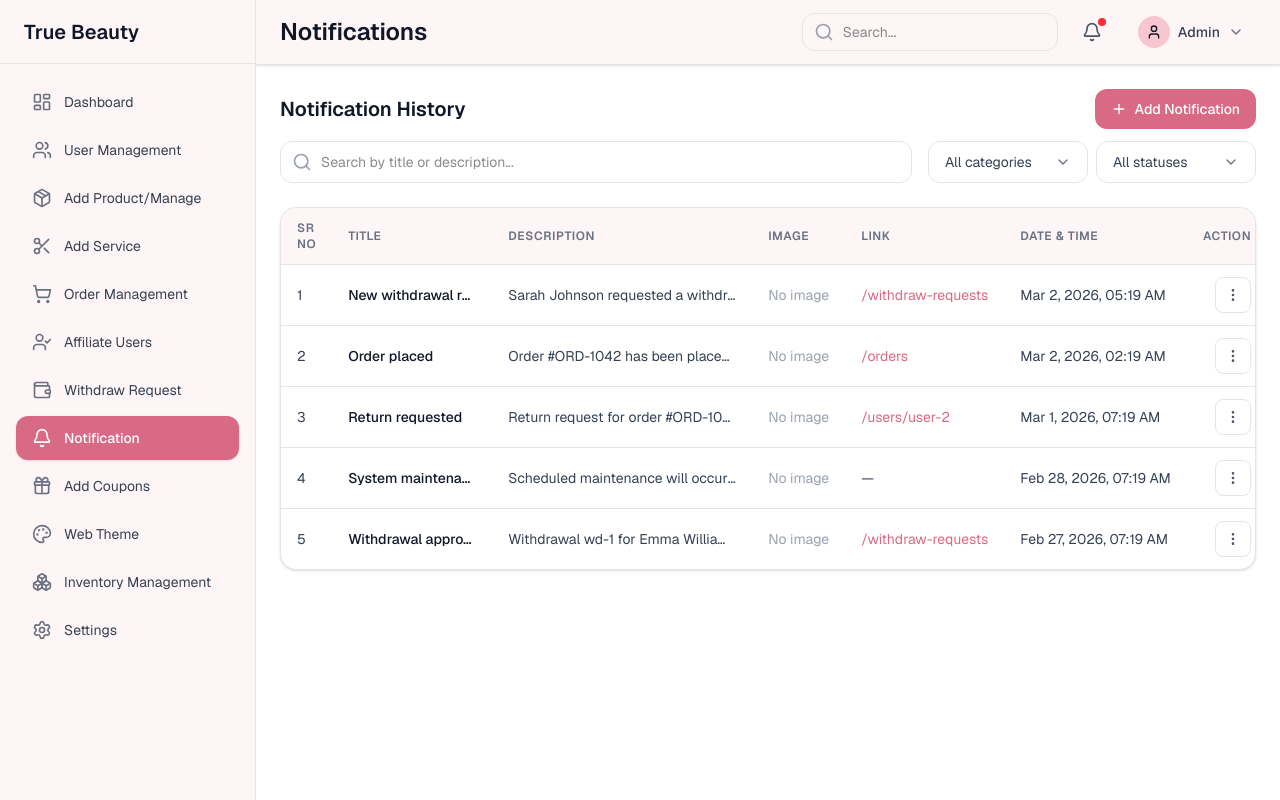
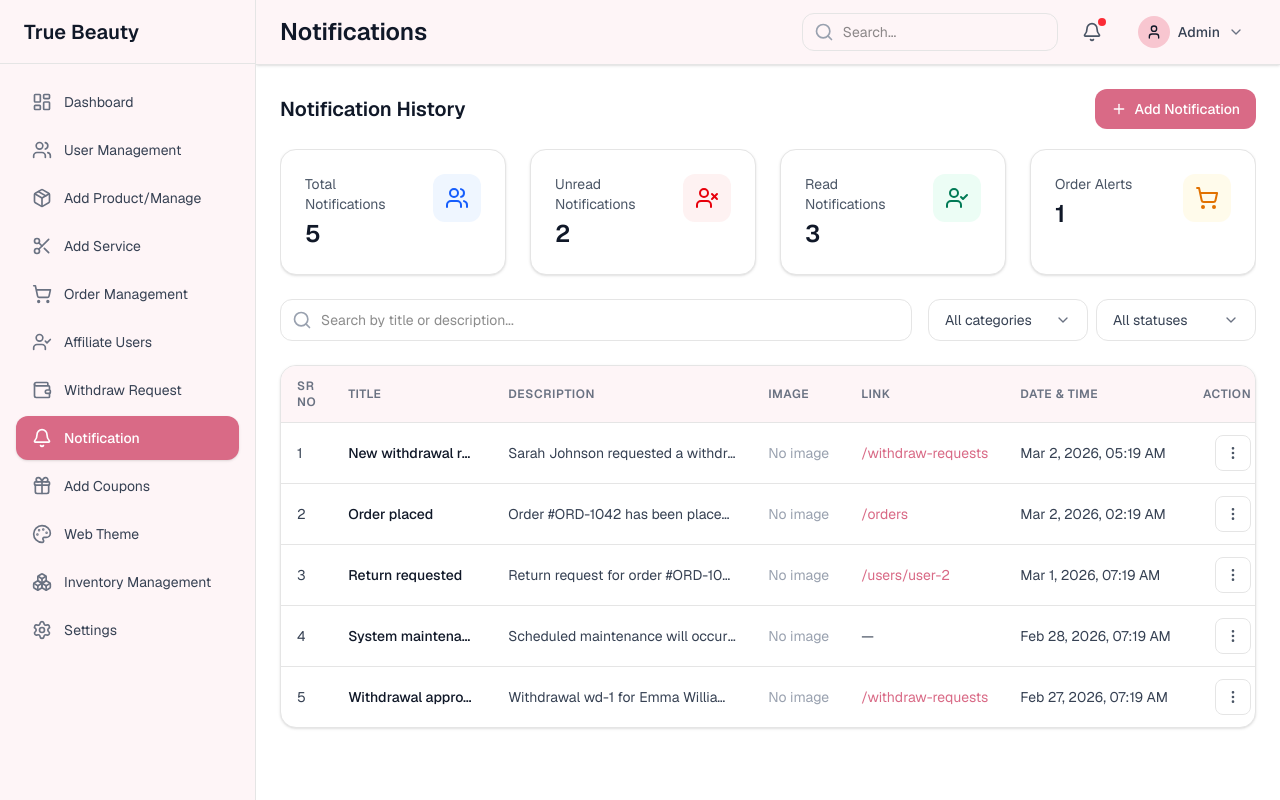
Before and after one commit to ZoyaAnsari19/true-beauty-admin-panel, a Next.js app: page /notifications in a window 1280 px wide. Built offline with nearby package versions, Linux system fonts and the light colour scheme.

Commit message:
Enhance NotificationsPage: Introduce KPI cards for total, unread, and read notifications, and refactor action buttons for improved user interaction and layout consistency.

```diff
--- a/app/notifications/page.tsx
+++ b/app/notifications/page.tsx
@@ -25,6 +25,7 @@ import {
 import { Drawer } from "@/components/ui/Drawer";
 import { Filters, type FilterOption } from "@/components/ui/filters";
 import DeletePopup from "@/components/ui/deletePopup";
+import { KpiCard } from "@/components/ui/kpiCard";
 import { useNotifications } from "@/lib/notifications-context";
 import type {
   Notification,
@@ -223,6 +224,66 @@ function NotificationDetailDrawer({
   const sectionPadding = "px-5 py-5 sm:px-6 sm:py-6";
   const cardBg = "rounded-xl bg-gray-50/80 border border-gray-100";
 
+  const renderPrimaryActionButton = () => {
+    if (isOrder) {
+      return (
+        <button
+          type="button"
+          onClick={() => {
+            onClose();
+            const path =
+              payload?.order?.userId
+                ? `/users/${payload.order.userId}`
+                : (notification.redirectLink || "/orders");
+            onNavigate(path);
+          }}
+          className="w-full sm:w-auto sm:ml-auto inline-flex items-center justify-center gap-2 px-4 py-2.5 rounded-xl text-sm font-medium text-white bg-[#D96A86] hover:bg-[#C85A76] transition-colors"
+        >
+          <Eye className="w-4 h-4" />
+          View Order
+        </button>
+      );
+    }
+
+    if (isReturn) {
+      return (
+        <button
+          type="button"
+          onClick={() => {
+            onClose();
+            const path =
+              payload?.return?.userId
+                ? `/users/${payload.return.userId}`
+                : (notification.redirectLink || "/users");
+            onNavigate(path);
+          }}
+          className="w-full sm:w-auto sm:ml-auto inline-flex items-center justify-center gap-2 px-4 py-2.5 rounded-xl text-sm font-medium text-white bg-[#D96A86] hover:bg-[#C85A76] transition-colors"
+        >
+          <RotateCcw className="w-4 h-4" />
+          View Return
+        </button>
+      );
+    }
+
+    if (!isWithdraw && !isOrder && !isReturn && notification.redirectLink) {
+      return (
+        <button
+          type="button"
+          onClick={() => {
+            onClose();
+            onNavigate(notification.redirectLink!);
+          }}
+          className="w-full sm:w-auto sm:ml-auto inline-flex items-center justify-center gap-2 px-4 py-2.5 rounded-xl text-sm font-medium text-white bg-[#D96A86] hover:bg-[#C85A76] transition-colors"
+        >
+          <Eye className="w-4 h-4" />
+          View details
+        </button>
+      );
+    }
+
+    return null;
+  };
+
   return (
     <div className="min-h-0 flex flex-col">
       {/* Header Section */}
@@ -329,58 +390,15 @@ function NotificationDetailDrawer({
 
       {/* Action Section */}
       <div className={`${sectionPadding} pt-5 mt-auto border-t border-gray-100`}>
-        <div className="flex flex-col gap-3">
-          {(isOrder || isReturn || (!isWithdraw && notification.redirectLink)) && (
-            <>
-              {isOrder && (
+        <div className="flex flex-col-reverse sm:flex-row sm:items-center sm:justify-between gap-3">
           <button
             type="button"
-                  onClick={() => {
-                    onClose();
-                    const path =
-                      payload?.order?.userId
-                        ? `/users/${payload.order.userId}`
-                        : (notification.redirectLink || "/orders");
-                    onNavigate(path);
-                  }}
-                  className="w-full inline-flex items-center justify-center gap-2 px-4 py-2.5 rounded-xl text-sm font-medium text-white bg-[#D96A86] hover:bg-[#C85A76] transition-colors"
+            onClick={onClose}
+            className="w-full sm:w-auto inline-flex items-center justify-center px-4 py-2.5 rounded-xl text-sm font-medium text-gray-700 bg-gray-100 hover:bg-gray-200 transition-colors"
           >
-                  <Eye className="w-4 h-4" />
-                  View Order
+            Cancel
           </button>
-              )}
-              {isReturn && (
-                <button
-                  type="button"
-                  onClick={() => {
-                    onClose();
-                    const path =
-                      payload?.return?.userId
-                        ? `/users/${payload.return.userId}`
-                        : (notification.redirectLink || "/users");
-                    onNavigate(path);
-                  }}
-                  className="w-full inline-flex items-center justify-center gap-2 px-4 py-2.5 rounded-xl text-sm font-medium text-white bg-[#D96A86] hover:bg-[#C85A76] transition-colors"
-                >
-                  <RotateCcw className="w-4 h-4" />
-                  View Return
-                </button>
-              )}
-            </>
-          )}
-          {!isOrder && !isReturn && !isWithdraw && notification.redirectLink && (
-            <button
-              type="button"
-              onClick={() => {
-                onClose();
-                onNavigate(notification.redirectLink!);
-              }}
-              className="w-full inline-flex items-center justify-center gap-2 px-4 py-2.5 rounded-xl text-sm font-medium text-white bg-[#D96A86] hover:bg-[#C85A76] transition-colors"
-            >
-              <Eye className="w-4 h-4" />
-              View details
-            </button>
-          )}
+          {renderPrimaryActionButton()}
         </div>
       </div>
 
@@ -544,6 +562,22 @@ function NotificationsPageContent() {
     []
   );
 
+  const kpis = useMemo(() => {
+    const totalNotifications = notifications.length;
+    const unreadNotifications = notifications.filter((n) => !n.read).length;
+    const readNotifications = notifications.filter((n) => n.read).length;
+    const orderNotifications = notifications.filter(
+      (n) => n.category === "new_orders"
+    ).length;
+
+    return {
+      totalNotifications,
+      unreadNotifications,
+      readNotifications,
+      orderNotifications,
+    };
+  }, [notifications]);
+
   const filtered = useMemo(() => {
     let list = [...notifications];
 
@@ -699,6 +733,37 @@ function NotificationsPageContent() {
             Add Notification
           </button>
         </div>
+        <div className="mt-5 flex gap-4 overflow-x-auto pb-2 -mx-4 px-4 md:mx-0 md:px-0 md:grid md:grid-cols-2 lg:grid-cols-4 md:gap-6">
+          <KpiCard
+            title="Total Notifications"
+            value={kpis.totalNotifications.toLocaleString()}
+            icon="users"
+            iconClassName="bg-blue-50 text-blue-600"
+            className="min-w-[260px] md:min-w-0 shrink-0 md:shrink"
+          />
+          <KpiCard
+            title="Unread Notifications"
+            value={kpis.unreadNotifications.toLocaleString()}
+            icon="user-x"
+            iconClassName="bg-red-50 text-red-600"
+            className="min-w-[260px] md:min-w-0 shrink-0 md:shrink"
+          />
+          <KpiCard
+            title="Read Notifications"
+            value={kpis.readNotifications.toLocaleString()}
+            icon="user-check"
+            iconClassName="bg-emerald-50 text-emerald-700"
+            className="min-w-[260px] md:min-w-0 shrink-0 md:shrink"
+          />
+          <KpiCard
+            title="Order Alerts"
+            value={kpis.orderNotifications.toLocaleString()}
+            icon="shopping-cart"
+            iconClassName="bg-amber-50 text-amber-600"
+            className="min-w-[260px] md:min-w-0 shrink-0 md:shrink"
+          />
+        </div>
+        <div className="mt-4">
           <Filters
             search={search}
             onSearchChange={setSearch}
@@ -715,6 +780,7 @@ function NotificationsPageContent() {
               setCategoryFilter(value as "" | CreateCategory)
             }
           />
+        </div>
       </div>
 
       {/* List - table / card layout */}
@@ -887,7 +953,7 @@ function NotificationsPageContent() {
                     <tr
                       key={notification.id}
                       onClick={() => handleNotificationClick(notification)}
-                      className="border-b border-gray-50 last:border-0 hover:bg-gray-50/60 transition-colors cursor-pointer"
+                      className="border-b border-gray-50 last:border-0 hover:bg-[#fef5f7]/50 transition-colors cursor-pointer"
                     >
                       <td className="py-3 px-4 whitespace-nowrap text-gray-700">
                         {index + 1}
```
Lines whose indentation alone changed are shown as unchanged.
